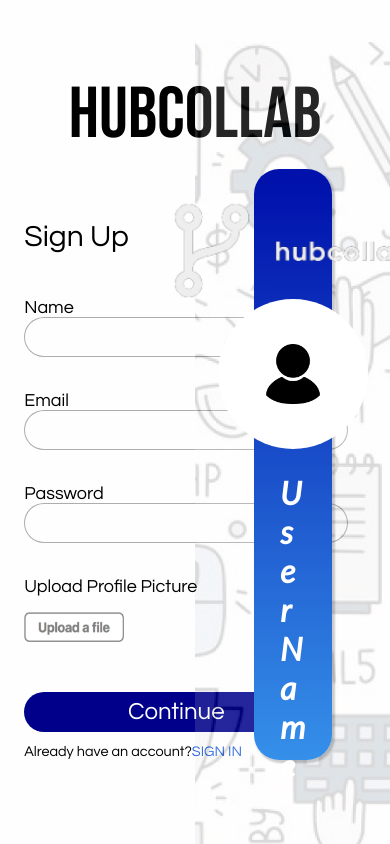
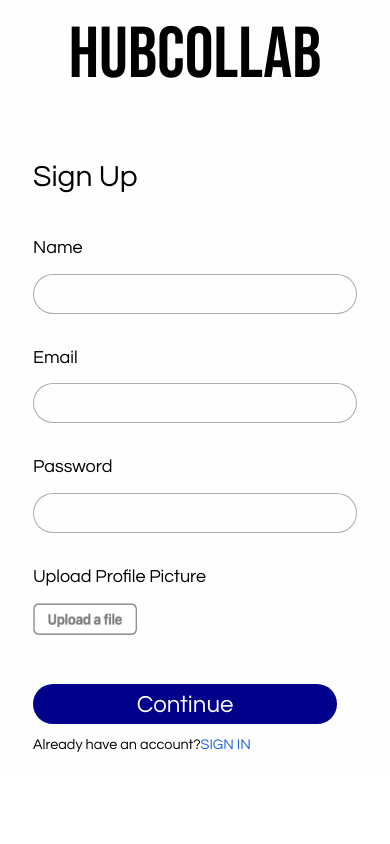
Before and after one commit to VanshKela/Hub-Collab, a React (Create React App) app in the folder hub-collab-frontend/: page /sign-up in a window 390 px wide. Built offline with nearby package versions, Linux system fonts and the light colour scheme.

Commit message:
signup page made responsive

```diff
--- /dev/null
+++ b/hub-collab-frontend/src/Screens/login.css
@@ -0,0 +1,136 @@
+@import url("https://fonts.googleapis.com/css2?family=Questrial&display=swap");
+@import url("https://fonts.googleapis.com/css2?family=Bebas+Neue&display=swap");
+
+* {
+  box-sizing: border-box;
+  padding: 0;
+  font-size: 100%;
+  margin: 0;
+}
+
+.container {
+  margin: 0;
+  padding: 0;
+  display: grid;
+  grid-template-columns: 50% 50%;
+}
+
+.signUpButton {
+  text-align: center;
+  width: 19rem;
+  border-radius: 40px;
+  height: 2.5rem;
+  color: white;
+  font-family: Questrial;
+  font-size: 1.5em;
+  background-color: #6750f8;
+  border: none;
+  cursor: pointer;
+  margin-top: 3vh;
+}
+
+.signUpButton:hover {
+  background-color: #361be4;
+  transition: 250ms ease-in-out;
+}
+
+.signInButton {
+  color: #1a5ddf;
+}
+
+.form-container {
+  width: 50vw;
+  margin-bottom: 0;
+  display: flex;
+  flex-direction: column;
+  justify-content: center;
+  align-items: center;
+  background: #fffefe;
+  padding-left: 5%;
+  padding-right: 5%;
+  height: 100vh;
+}
+
+h1 {
+  font-family: Bebas Neue;
+  font-style: normal;
+  font-weight: normal;
+  font-size: 4.5rem;
+  text-align: center;
+  color: #000000;
+}
+
+.signin {
+  display: flex;
+  flex-direction: column;
+}
+
+h2 {
+  font-family: Questrial;
+  font-style: normal;
+  font-weight: normal;
+  font-size: 30px;
+  line-height: 38px;
+  color: #000000;
+  margin: 7vh 0 5vh 0;
+}
+
+p {
+  font-family: Questrial;
+  font-style: normal;
+  font-weight: normal;
+  font-size: 0.9em;
+  color: #000000;
+  margin: 1.5vh 0;
+}
+
+.img-container {
+  width: 50vw;
+  height: 100vh;
+}
+
+.img {
+  float: right;
+  max-height: 100vh;
+  width: 50vw;
+  display: block;
+  height: 100%;
+  object-fit: cover;
+}
+
+.form {
+  margin-right: 5%;
+  width: 45vw;
+  display: flex;
+  flex-direction: column;
+  align-items: center;
+}
+
+header {
+  width: 45vw;
+}
+
+h3 {
+  font-family: Questrial;
+  font-style: normal;
+  font-weight: normal;
+  font-size: 18px;
+  color: #000000;
+  margin: 2vh 0;
+}
+
+@media screen and (max-width: 1024px) {
+  .container {
+    grid-template-columns: 100%;
+  }
+  .form-container {
+    width: 100vw;
+    height: 100vh;
+  }
+  .img-container {
+    display: none;
+  }
+  header {
+    width: 100vw;
+  }
+}
--- a/hub-collab-frontend/src/Screens/login.js
+++ b/hub-collab-frontend/src/Screens/login.js
@@ -1,4 +1,4 @@
-import "./signup.css";
+import "./login.css";
 import image2 from "./../assets/image2.png";
 import {
   EmailTextField,
--- a/hub-collab-frontend/src/Screens/signup.css
+++ b/hub-collab-frontend/src/Screens/signup.css
@@ -8,14 +8,44 @@
   margin: 0;
 }
 
-.container {
+.container2 {
   margin: 0;
   padding: 0;
   display: grid;
   grid-template-columns: 50% 50%;
 }
 
-.signUpButton {
+.form-container2 {
+  width: 50vw;
+  margin-bottom: 0;
+  display: flex;
+  flex-direction: column;
+  justify-content: center;
+  align-items: center;
+  background: #fffefe;
+  /* padding-left: 5%;
+  padding-right: 5%; */
+  padding: 3% 5%;
+  height: 100%;
+}
+
+.cardContainer {
+  position: fixed;
+  right: 0%;
+  left: 50%;
+  top: 0%;
+  bottom: 0%;
+  height: 100vh;
+  width: 50vw;
+  max-width: 50vw;
+  background-size: cover;
+  background-image: url("./../assets/cardBack.png");
+  display: flex;
+  flex-direction: column;
+  align-items: center;
+}
+
+.continue {
   text-align: center;
   width: 19rem;
   border-radius: 40px;
@@ -23,18 +53,9 @@
   color: white;
   font-family: Questrial;
   font-size: 1.5em;
-  background-color: #6750f8;
   border: none;
   cursor: pointer;
   margin-top: 3vh;
-}
-
-.signUpButton:hover {
-  background-color: #361be4;
-  transition: 250ms ease-in-out;
-}
-
-.continue {
   background-color: darkblue;
 }
 
@@ -43,26 +64,13 @@
 }
 
 .uploadButton {
-  height: 30px;
-  width: 100px;
+  height: 2rem;
+  width: 6.5rem;
   cursor: pointer;
 }
 
 .signInButton {
   color: #1a5ddf;
-}
-
-.form-container {
-  width: 50vw;
-  margin-bottom: 0;
-  display: flex;
-  flex-direction: column;
-  justify-content: center;
-  align-items: center;
-  background: #fffefe;
-  padding-left: 5%;
-  padding-right: 5%;
-  height: 100%;
 }
 
 h1 {
@@ -76,80 +84,35 @@
 
 input {
   font-family: Questrial;
-  padding: 12px 20px;
-  font-size: 16px;
-}
-
-.signin {
-  display: flex;
-  flex-direction: column;
+  padding: 0.75rem 1.25rem;
+  font-size: 1rem;
 }
 
 h2 {
   font-family: Questrial;
-  font-style: normal;
-  font-weight: normal;
-  font-size: 30px;
-  line-height: 38px;
+  font-size: 2rem;
+  line-height: 2.3rem;
   color: #000000;
   margin: 7vh 0 5vh 0;
 }
 
 p {
   font-family: Questrial;
-  font-style: normal;
-  font-weight: normal;
   font-size: 0.9em;
   color: #000000;
   margin: 1.5vh 0;
 }
 
-.img-container {
-  width: 50vw;
-  height: 100vh;
-}
-
-.img {
-  float: right;
-  max-height: 100vh;
-  width: 50vw;
-  display: block;
-  height: 100%;
-  object-fit: cover;
-}
-
-.small-image {
-  height: 150px;
-  width: 150px;
-}
-
-.cardContainer {
-  position: fixed;
-  right: 0%;
-  left: 50%;
-  top: 5%;
-  bottom: 0%;
-  height: 100vh;
-  display: flex;
-  width: 50vw;
-  max-width: 50vw;
-  background-size: cover;
-  background-image: url("./../assets/cardBack.png");
-  display: flex;
-  flex-direction: column;
-  align-items: center;
-}
-
 .buttonSkill {
   margin: 15px 15px;
-  width: 12vw;
-  height: 12vh;
+  width: 11rem;
+  height: 5rem;
   background-color: white;
   border: 2px solid #050d52;
   box-sizing: border-box;
   border-radius: 10px;
   font-family: "Nunito", sans-serif;
-  font-size: 1.42vw;
+  font-size: 1.4em;
   text-align: center;
   color: #050d52;
   cursor: pointer;
@@ -157,20 +120,15 @@
 
 .registerButton {
   margin-bottom: 8%;
-  width: 10vw;
-  height: 8vh;
-  background-color: white;
-  border: 2px solid #050d52;
-  box-sizing: border-box;
-  border-radius: 10px;
+  width: 15rem;
+  color: white;
   font-family: "Nunito", sans-serif;
-  font-size: 1.42vw;
+  font-size: 1.5em;
   text-align: center;
-  color: #050d52;
   cursor: pointer;
 }
 
-.buttonSkill:hover {
+.buttonSkill:hover,.buttonSkill:active {
   background-color: #050d52;
   color: white;
   box-shadow: 2px 2px 2px 1px rgba(0, 0, 0, 0.4);
@@ -188,7 +146,7 @@
 .skills-container {
   display: flex;
   flex-wrap: wrap;
-  justify-content: left;
+  justify-content: center;
 }
 
 header {
@@ -222,17 +180,35 @@
 }
 
 @media screen and (max-width: 1024px) {
-  .container {
+  .container2 {
     grid-template-columns: 100%;
   }
-  .form-container {
-    width: 100vw;
-    height: 100vh;
+  .form-container2 {
+    width: 100%;
   }
-  .img-container {
-    display: none;
+  .cardContainer {
+    background: none;
+    height: auto;
+    width: auto;
+    position:static;
+  }
+  .card {
+    display: none !important;
   }
   header {
     width: 100vw;
   }
+  .form{
+    width: 90vw !important;
+    margin:0 !important;
+  }
+  .skills-container {
+    width:100vw;
+  }
+  .registerButton{
+    display: block !important;
+  }
+  .buttonSkill{
+    width: 8rem !important;
+  }
 }
--- a/hub-collab-frontend/src/Screens/signup.js
+++ b/hub-collab-frontend/src/Screens/signup.js
@@ -69,8 +69,8 @@
   };
 
   return (
-    <div className="container">
-      <div className="form-container">
+    <div className="container2">
+      <div className="form-container2">
         <header>
           <h1 className="headerName">HubCollab</h1>
         </header>
@@ -85,7 +85,7 @@
               />
               <button
                 type="button"
-                className="signUpButton continue"
+                className="continue"
                 onClick={() => {
                   if (isValid)
                     setState({
@@ -119,11 +119,12 @@
               name={state.name}
               image={state.selectedFile}
               tech={state.tech}
+              className="profileCard"
             />
             {!state.formVisible && (
               <button
                 type="submit"
-                className="registerButton"
+                className="continue registerButton"
               >
                 Register
               </button>
--- a/hub-collab-frontend/src/Screens/skillForm.js
+++ b/hub-collab-frontend/src/Screens/skillForm.js
@@ -1,15 +1,35 @@
-import React from "react";
+import React, { useState } from "react";
 import "./signup.css";
 
 function SkillForm({ onClick }) {
-  const skills = ["C++","HTML","CSS","C","C#","JavaScript","React","Python","Go","Dart","Flutter","Node.js", "Rust", "Angular", "Kotlin", "Vue.js", "MySQL", "Java", "Ruby", "PHP", "R"]
+  const skills = ["C++", "HTML", "CSS", "C", "C#", "JavaScript", "React", "Python", "Go", "Dart", "Flutter", "Node.js", "Rust", "Angular", "Kotlin", "Vue.js", "MySQL", "Java", "Ruby", "PHP", "R"]
+
+  const handleClick = (e) => {
+    console.log("this is working fine");
+    e.preventDefault();
+
+    if (e.target.style.color === "white") {
+      e.target.style.background = 'white';
+      e.target.style.color = '#050d52';
+
+    }
+    else {
+      e.target.style.background = '#050d52';
+      e.target.style.color = 'white';
+    }
+
+    console.log(e.target);
+  }
   return (
     <React.Fragment>
       <h2>Choose your Skills</h2>
       <div className="skills-container">
         {
-          skills.map((skill)=>{
-            return <button key={skill} type="button" value={skill} onClick={onClick} className="buttonSkill" >{skill}</button>
+          skills.map((skill) => {
+            return <button key={skill} type="button" value={skill} onClick={(e) => {
+              onClick(e);
+              handleClick(e);
+            }} className="buttonSkill" >{skill}</button>
           })
         }
       </div>
--- a/hub-collab-frontend/src/components/card.css
+++ b/hub-collab-frontend/src/components/card.css
@@ -6,16 +6,16 @@
   align-items: center;
   /* flex-wrap: wrap; */
   margin: auto;
-  width: 20vw;
-  height: 70vh;
-  padding: 2em;
+  width: 20rem;
+  height: 33rem;
+  padding: 2rem;
   background: linear-gradient(180.13deg, #0011ac 2.37%, #3794eb 103.13%);
   box-shadow: 2px 2px 2px 1px rgba(0, 0, 0, 0.2);
   border-radius: 25px;
 }
 
 .cardText {
-  font-size: 2em;
+  font-size: 1.8em;
   letter-spacing: 0.2px;
   text-align: center;
   font-family: "Lato", sans-serif;
@@ -23,19 +23,20 @@
   margin: 0.5em;
   display: contents;
   word-break: break-all;
+  font-weight: 300;
 }
 
 .cardImage {
-  width: 15rem;
-
+  width: 10rem;
   filter: invert(100%);
+  margin-bottom: 3%;
 }
 
 .userCard {
-  margin-bottom: 1.5em;
+  margin-bottom: 1em;
   object-fit: cover;
-  height: 150px;
-  width: 150px;
+  height: 7.7rem;
+  width: 7.7rem;
   border-radius: 250px;
 }
 
```
